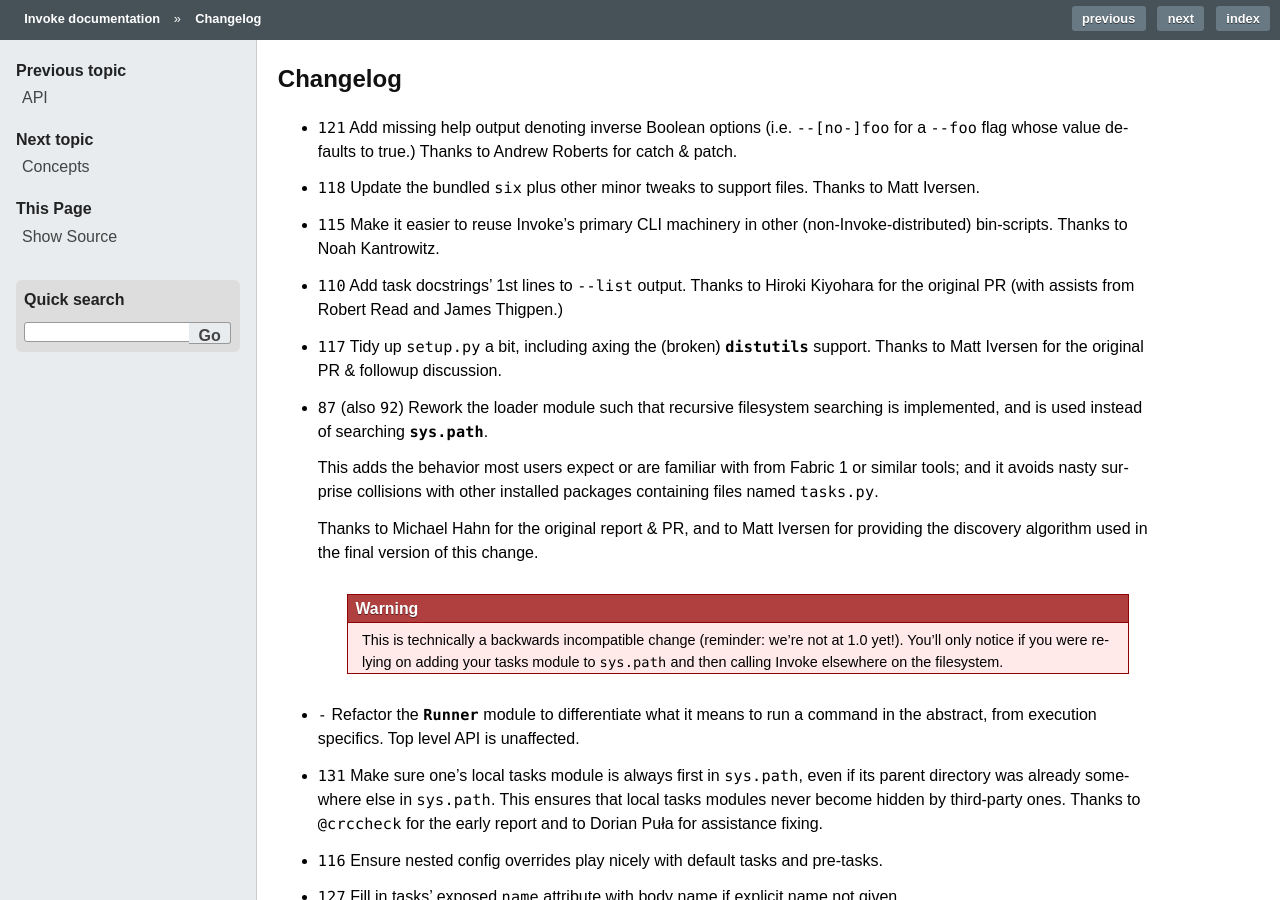
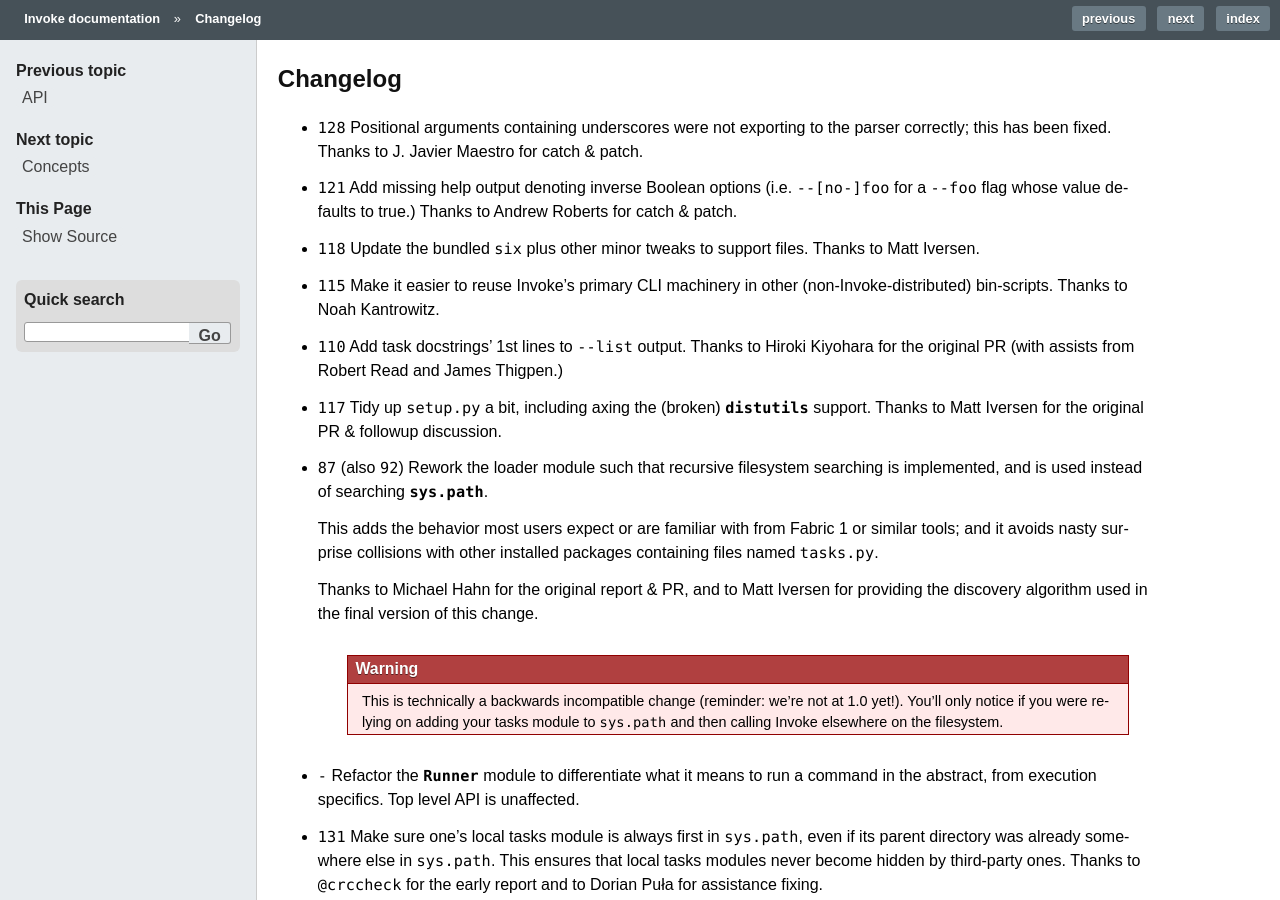
Before and after one commit to pyinvoke/invoke, a Sphinx documentation site: the page built from docs/changelog.rst, in a window 1280 px wide and 900 px high. Built offline with Sphinx 7.4.7, drawn with Linux system fonts in a browser that asks for light colours; cross-references to code outside the pages are shown as plain code.

Commit message:
Changelog re #128

```diff
--- a/docs/changelog.rst
+++ b/docs/changelog.rst
@@ -2,6 +2,9 @@
 Changelog
 =========
 
+* :bug:`128` Positional arguments containing underscores were not exporting to
+  the parser correctly; this has been fixed. Thanks to J. Javier Maestro for
+  catch & patch.
 * :bug:`121` Add missing help output denoting inverse Boolean options (i.e.
   ``--[no-]foo`` for a ``--foo`` flag whose value defaults to true.) Thanks to
   Andrew Roberts for catch & patch.
```
